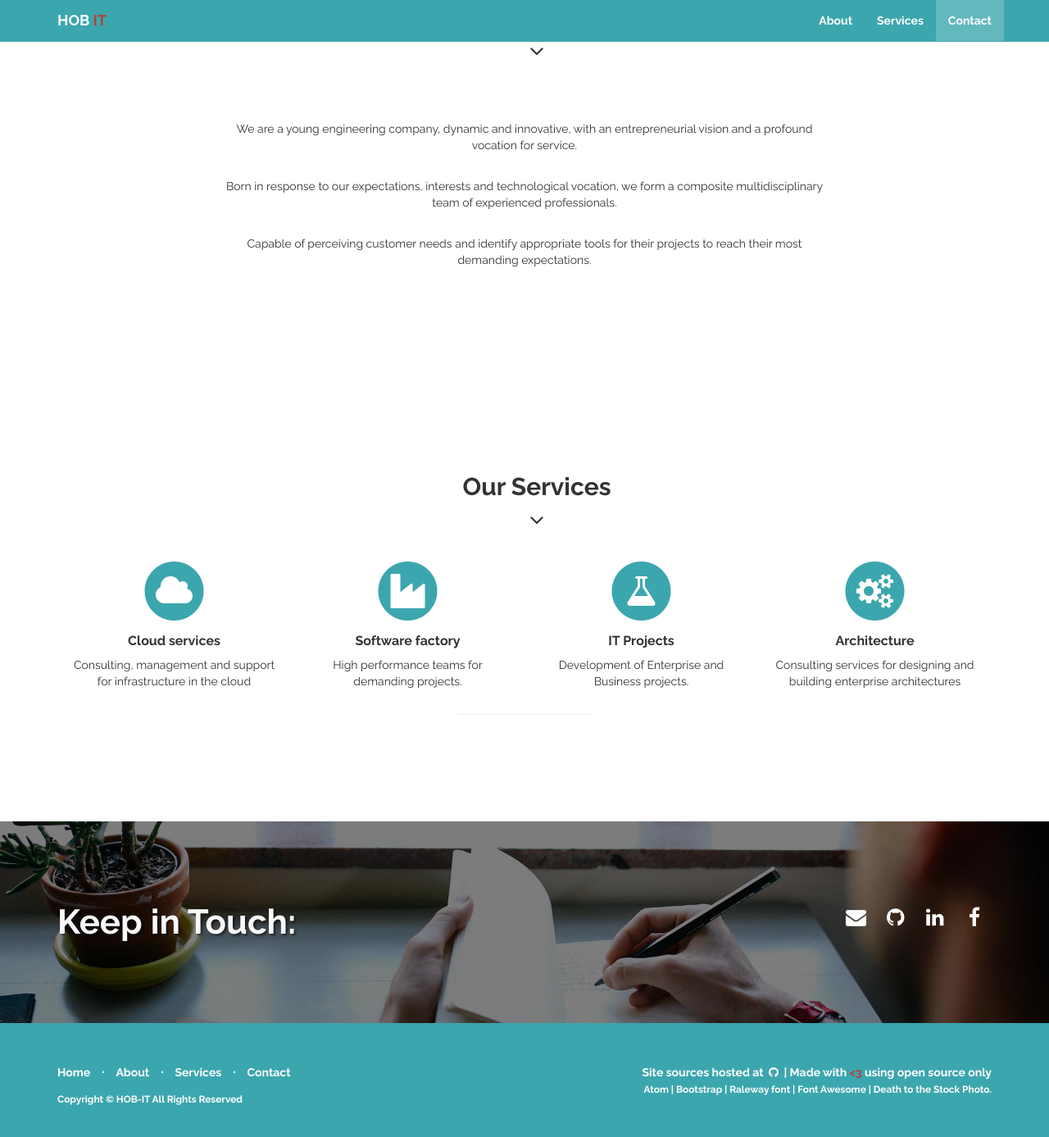
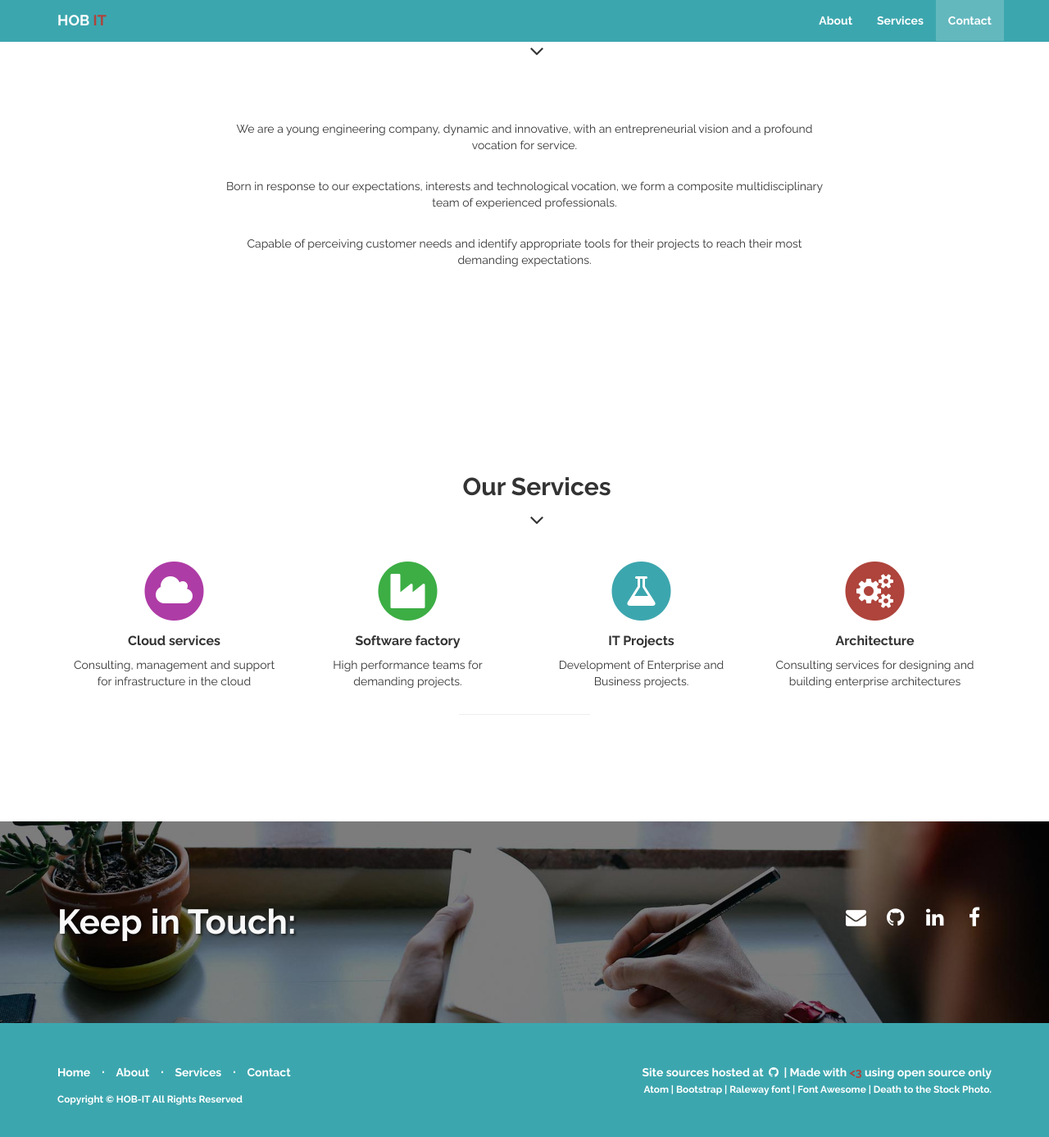
Before and after one commit to HOB-IT/hob-it.github.io, a Jekyll site: the page built from index.html, in a window 1280 px wide and 1400 px high, scrolled down 876 px. Shown: the top 1387 px of the window at 82% size. Built offline with Jekyll 4.4.1, drawn with Linux system fonts in a browser that asks for light colours; nearby versions of some CDN libraries.

Commit message:
Unify colors with marketing

```diff
--- a/_includes/services.html
+++ b/_includes/services.html
@@ -28,7 +28,7 @@
                             <!-- <img alt="" src="{{ service.imgUrl }}"> -->
                             <!-- <i class="fa fa-{{ service.fontAwesomeIcon }} fa-fw fa-3x"></i> -->
                             <span class="fa-stack fa-3x">
-                                <i class="fa fa-circle fa-stack-2x it-color"></i>
+                                <i class="fa fa-circle fa-stack-2x {{ service.css }}"></i>
                                 <i class="fa fa-{{ service.fontAwesomeIcon }} fa-stack-1x fa-inverse"></i>
                             </span>
 
--- a/css/hobit.css
+++ b/css/hobit.css
@@ -202,7 +202,8 @@ p.copyright {
 .navbar, .navbar-brand, .navbar-nav, .navbar-custom .navbar-nav > li > a {
     color: white !important;
 }
-.navbar .it-color, .it-color-red {
+
+.navbar .it-color {
     color: #AE443C;
 }
 
@@ -216,8 +217,20 @@ p.copyright {
     padding-top: 110px;
 }
 
-.it-color {
+.it-color, .it-color-cyan {
     color: #3CA6AE;
+}
+
+.it-color-red {
+    color: #AE443C;
+}
+
+.it-color-magenta {
+    color: #AE3CA6;
+}
+
+.it-color-green {
+    color: #3CAE44;
 }
 
 footer {
--- a/index.html
+++ b/index.html
@@ -11,19 +11,19 @@ about:
     - text: Capable of perceiving customer needs and identify appropriate tools for their projects to reach their most demanding expectations.
 services:
   - title: Cloud services
-    imgUrl: img/icons/service-icon-1.png
+    css: it-color-magenta
     fontAwesomeIcon: cloud
     text: Consulting, management and support for infrastructure in the cloud
   - title: Software factory
-    imgUrl: img/icons/service-icon-2.png
+    css: it-color-green
     fontAwesomeIcon: industry
     text: High performance teams for demanding projects.
   - title: IT Projects
-    imgUrl: img/icons/service-icon-3.png
+    css: it-color-cyan
     fontAwesomeIcon: flask
     text: Development of Enterprise and Business projects.
   - title: Architecture
-    imgUrl: img/icons/service-icon-4.png
+    css: it-color-red
     fontAwesomeIcon: cogs
     text: Consulting services for designing and building enterprise architectures
 ---
```
